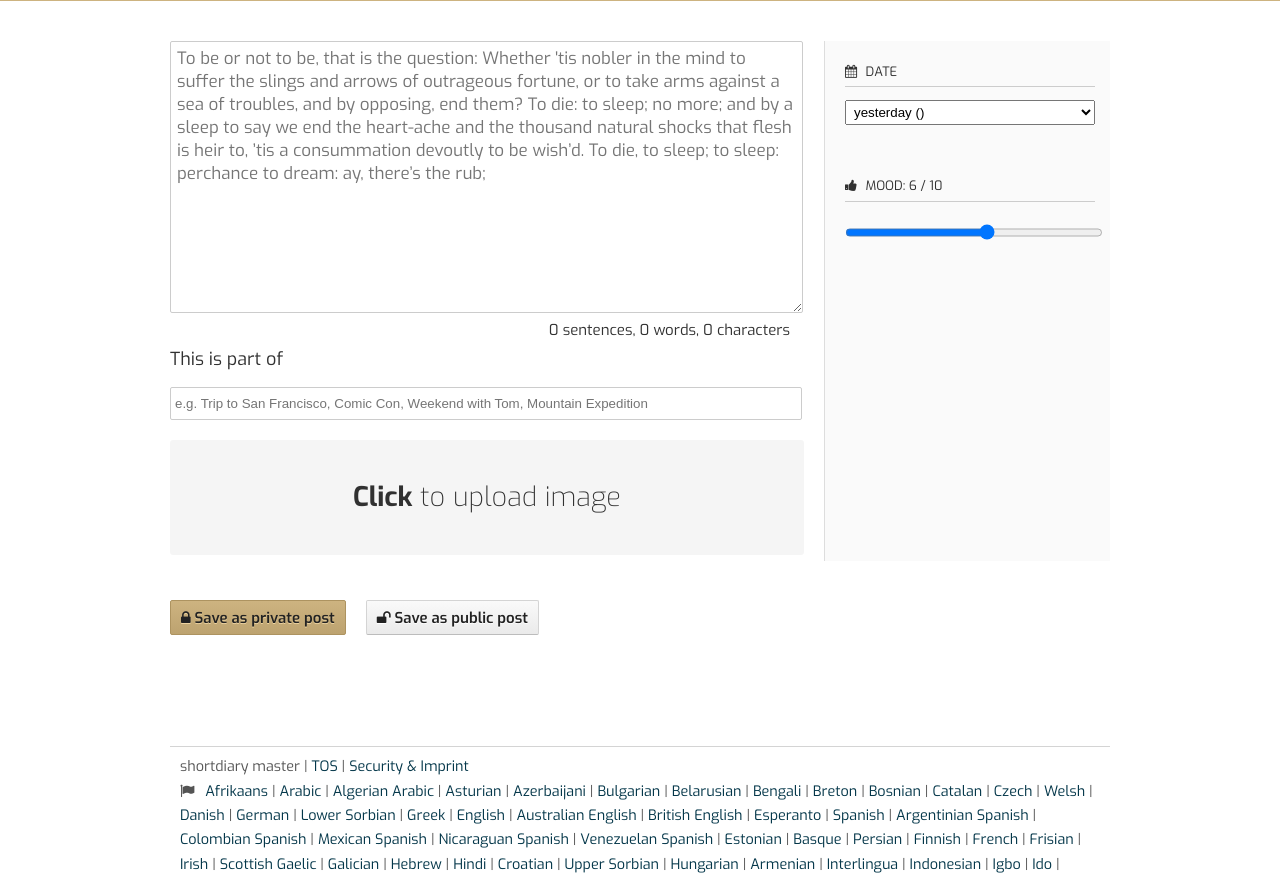
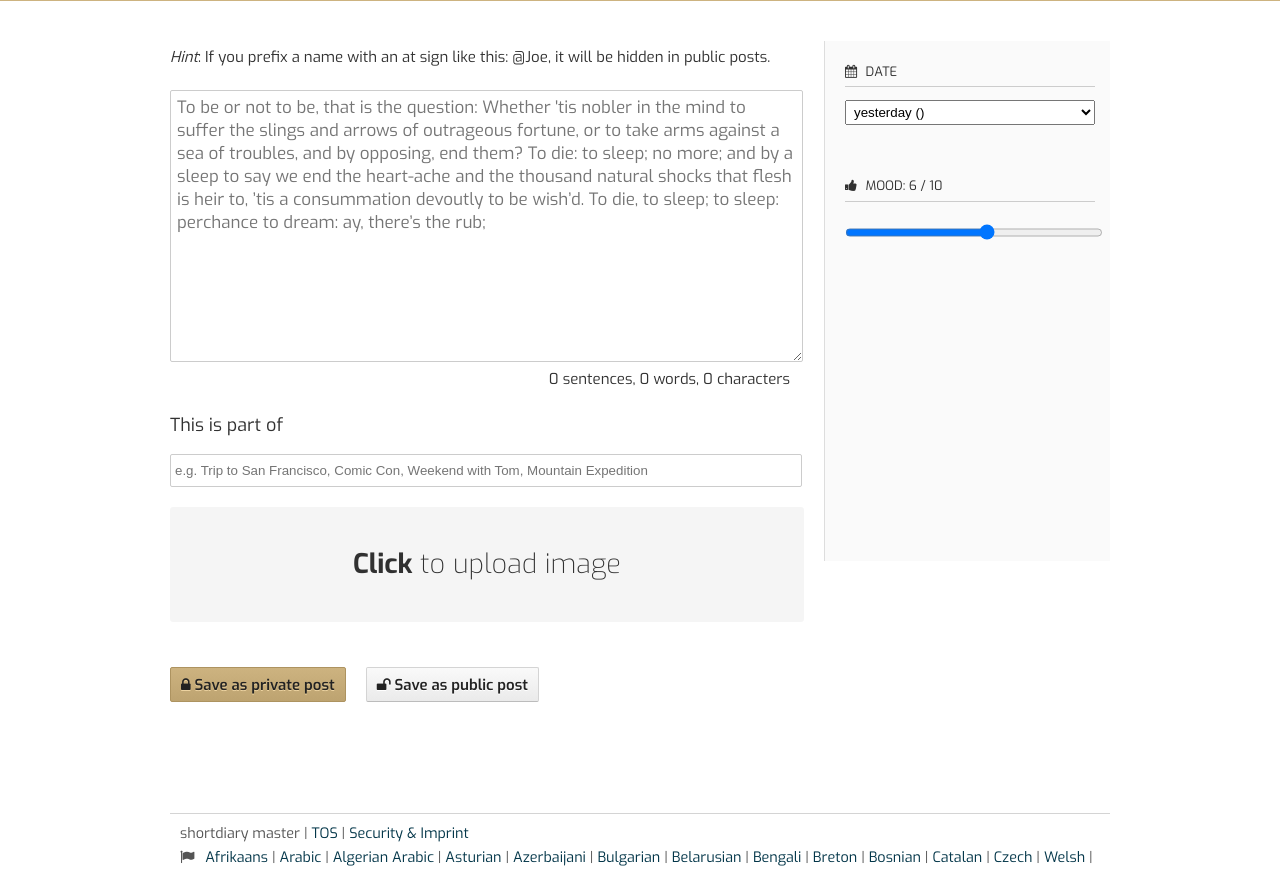
Before and after one commit to lutoma/shortdiary-web, a Django app: template templates/edit_post.html in a window 1280 px wide. Shown: the part 48-922 px from the top of the page. Run offline with Django 3.2, Linux system fonts and the light colour scheme; the template is opened without the code that fills it, so the values that code supplies are empty; some libraries are stand-ins or nearby versions.

Commit message:
Hide @mentioned names in public posts

```diff
--- a/api/serializers.py
+++ b/api/serializers.py
@@ -24,7 +24,7 @@ class PostSerializer(serializers.HyperlinkedModelSerializer):
 class PublicPostSerializer(serializers.ModelSerializer):
 	class Meta:
 		model = Post
-		fields = ('text')
+		fields = ('get_public_text')
 
 class PostCreateSerializer(serializers.ModelSerializer):
 	class Meta:
--- a/templates/edit_post.html
+++ b/templates/edit_post.html
@@ -96,10 +96,13 @@
 				{% endif %}
 			</aside>
 
+			<p><small style='margin-top: 5px;'><em>Hint</em>: If you prefix a name with an at sign like this: @Joe, it will be hidden in public posts.</small></p>
+
 			<textarea id="text-input" name='text' placeholder="To be or not to be, that is the question: Whether 'tis nobler in the mind to suffer the slings and arrows of outrageous fortune, or to take arms against a sea of troubles, and by opposing, end them? To die: to sleep; no more; and by a sleep to say we end the heart-ache and the thousand natural shocks that flesh is heir to, ’tis a consummation devoutly to be wish’d. To die, to sleep; to sleep: perchance to dream: ay, there’s the rub;" required>{% if form.text.value %}{{ form.text.value }}{% endif %}{{ edit_post.text }}</textarea>
+
 			<small id="new-post-char-counter">0 sentences, 0 words, 0 characters</small>
 
-			This is part of <input type='text' name='part_of' placeholder="e.g. Trip to San Francisco, Comic Con, Weekend with Tom, Mountain Expedition" style='width: 622px' />
+			<p>This is part of <input type='text' name='part_of' placeholder="e.g. Trip to San Francisco, Comic Con, Weekend with Tom, Mountain Expedition" style='width: 622px' /></p>
 
 			{% if not edit_post %}
 				<input id='image-upload-input' type='file' name='image' onchange="image_field_change(this);" style='display: none;' />
--- a/templates/explore.html
+++ b/templates/explore.html
@@ -17,7 +17,7 @@
 		{{ post.created_at }}
 	</aside>
 
-	<article>{{ post.text|linebreaks }}</article>
+	<article>{{ post.get_public_text|linebreaks }}</article>
 
 	{% if post.image %}
 		<a href="{{ MEDIA_URL }}{{ post.image }}" target="_blank"><img itemprop="image" class="post-image" src="{{ MEDIA_URL }}{{ post.image }}" /></a>
--- a/templates/show_post.html
+++ b/templates/show_post.html
@@ -70,7 +70,11 @@
 		{% endif %}
 	</aside>
 
-	<article>{{ post.text|linebreaks }}</article>
+	{% if user.is_authenticated and user == post.author %}
+		<article>{{ post.text|linebreaks }}</article>
+	{% else %}
+		<article>{{ post.get_public_text|linebreaks }}</article>
+	{% endif %}
 
 	{% if post.image %}
 		<a href="{{ MEDIA_URL }}{{ post.image }}" target="_blank"><img itemprop="image" class="post-image" src="{{ MEDIA_URL }}{{ post.image }}" /></a>
```
Also changed, not shown: diary/models.py (+8 -0 lines).
